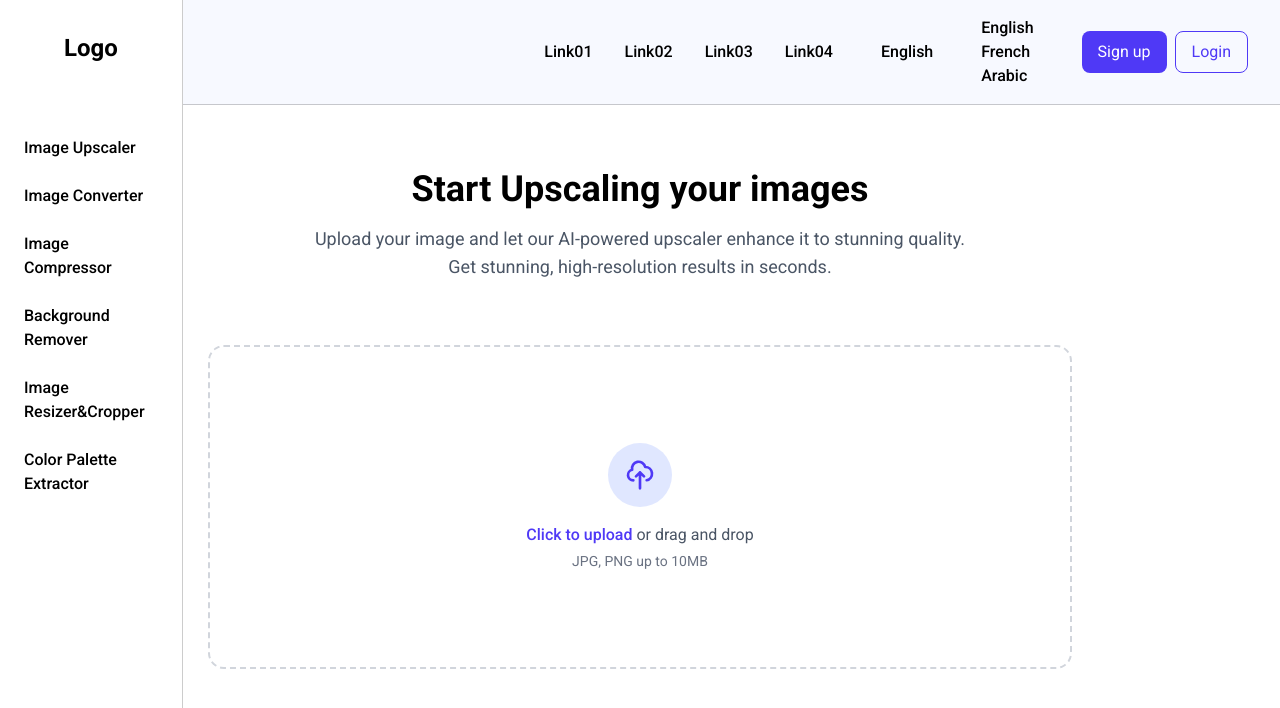
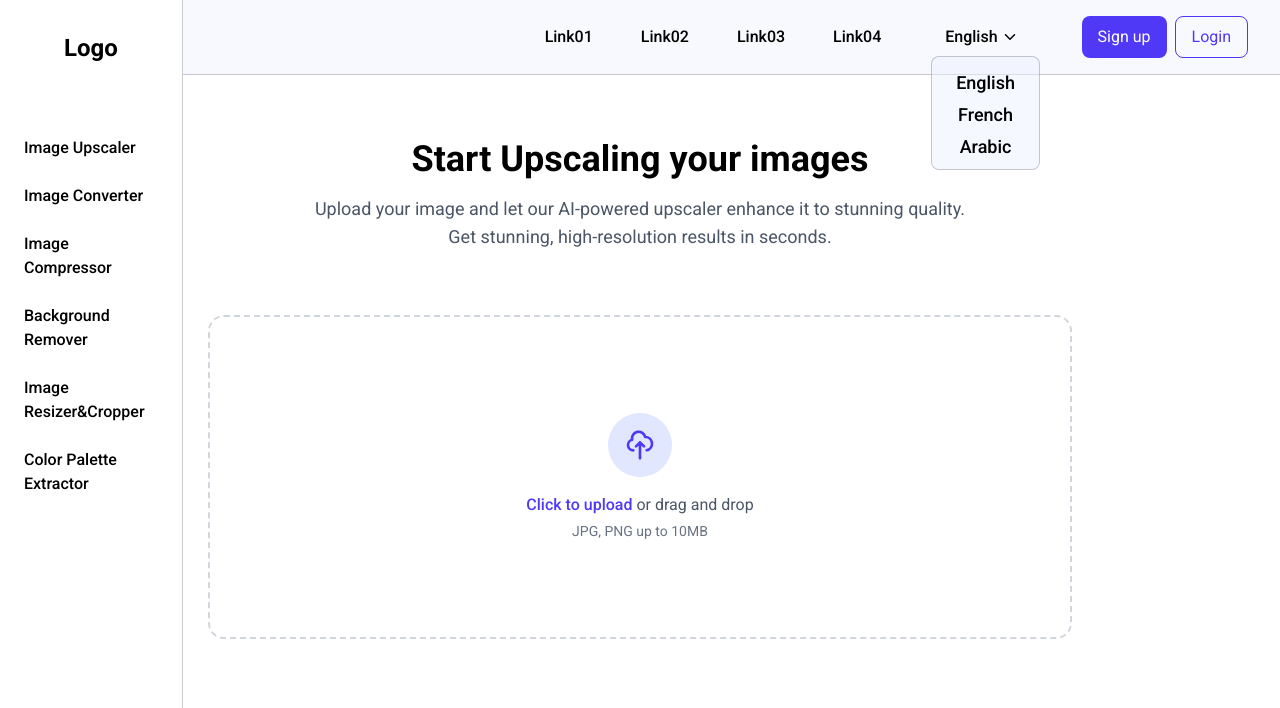
Before and after one commit to theo-code1/Nestle-forge, a React (Vite) app: page / in a window 1280 px wide. Both pictures are taken after a click on the button "English". Shown: the top 708 px of the page. Built offline with nearby package versions, Linux system fonts and the light colour scheme.

Commit message:
create Side bar, Nav bar, and Upscaler section

```diff
--- a/src/Components/Icons/DropArrow.jsx
+++ b/src/Components/Icons/DropArrow.jsx
@@ -1,5 +1,17 @@
-function IoIosArrowDown(props) {
-  return <svg stroke="currentColor" fill="currentColor" strokeWidth={0} viewBox="0 0 512 512" height="1em" width="1em" {...props}><path d="M256 294.1L383 167c9.4-9.4 24.6-9.4 33.9 0s9.3 24.6 0 34L273 345c-9.1 9.1-23.7 9.3-33.1.7L95 201.1c-4.7-4.7-7-10.9-7-17s2.3-12.3 7-17c9.4-9.4 24.6-9.4 33.9 0l127.1 127z" /></svg>;
+function IoIosArrowDown({className}) {
+  return (
+    <svg
+    className={`text-2xl-black hover:text-indigo-600 transition-all duration-150 ${className}`}
+      stroke="currentColor"
+      fill="currentColor"
+      strokeWidth={0}
+      viewBox="0 0 512 512"
+      height="1em"
+      width="1em"
+    >
+      <path d="M256 294.1L383 167c9.4-9.4 24.6-9.4 33.9 0s9.3 24.6 0 34L273 345c-9.1 9.1-23.7 9.3-33.1.7L95 201.1c-4.7-4.7-7-10.9-7-17s2.3-12.3 7-17c9.4-9.4 24.6-9.4 33.9 0l127.1 127z" />
+    </svg>
+  );
 }
 
 export default IoIosArrowDown;
--- a/src/Components/Navbar.jsx
+++ b/src/Components/Navbar.jsx
@@ -1,24 +1,37 @@
 import React from 'react'
-
+import DropArrow from '../Components/Icons/DropArrow'
 const Navbar = () => {
 
     const [selectedLanguage, setSelectedLanguage] = React.useState('English')
+    const [isDropdownOpen, setIsDropdownOpen] = React.useState(false)
 
     const languageOptions = ['English', 'French', 'Arabic']
+
   return (
-    <nav className='w-6/7 flex gap-12 bg-indigo-50/50 border-b border-b-black/20 justify-end items-center py-4 px-8 '>
-        <ul className='flex gap-8 '>
+    <nav className='relative w-6/7 flex gap-16 bg-indigo-50/50 border-b border-b-black/20 justify-end items-center py-4 px-8 '>
+        <ul className='flex gap-12 '>
             <li className='text-[16px] font-medium transition-all duration-150 hover:text-indigo-600'><a href="#">Link01</a></li>
             <li className='text-[16px] font-medium transition-all duration-150 hover:text-indigo-600'><a href="#">Link02</a></li>
             <li className='text-[16px] font-medium transition-all duration-150 hover:text-indigo-600'><a href="#">Link03</a></li>
             <li className='text-[16px] font-medium transition-all duration-150 hover:text-indigo-600'><a href="#">Link04</a></li>
         </ul>
-        <button className='text-[16px] font-medium transition-all duration-150 hover:text-indigo-600'>{selectedLanguage}</button>
-        <ul>
+        <button onClick={() => setIsDropdownOpen(!isDropdownOpen)} className='group flex items-center gap-1 text-[16px] font-medium transition-all duration-150 hover:text-indigo-600'>{selectedLanguage} <DropArrow className='group-hover:text-indigo-600'/></button>
+        {isDropdownOpen && <ul className='absolute top-14 right-60 text-center flex-col gap-2 transition-all duration-100 px-2 pt-3 pb-1 bg-indigo-50/50 rounded-lg border border-black/20'>
             {languageOptions.map((option, index) => (
-                <li key={index} className='text-[16px] font-medium transition-all duration-150 hover:text-indigo-600'><a href="#">{option}</a></li>
+                <li
+                key={index}
+                onClick={() => {
+                    setSelectedLanguage(option);
+                    setIsDropdownOpen(false);
+                  }}
+                className='mb-1'>
+                    <a href='#'
+                        className='text-lg text-center font-medium transition-all duration-150 px-4 py-1 rounded-md hover:text-white hover:bg-indigo-600'>
+                        {option}
+                    </a>
+                </li>
             ))}
-        </ul>
+        </ul>}
         {/* {languageOptions.map((option, index) => (
             <option
             key={index}
@@ -29,8 +42,8 @@ const Navbar = () => {
 
         ))} */}
         <div className="login-buttons flex gap-2">
-            <button className='bg-indigo-600 text-white px-4 py-2 rounded-lg' type='submit'>Sign up</button>
-            <button className='border border-indigo-600 text-indigo-600 px-4 py-2 rounded-lg' type='submit'>Login</button>
+            <button className='bg-indigo-600 text-white px-4 py-2 rounded-lg hover:brightness-90 active:brightness-80 transition-all duration-150' type='submit'>Sign up</button>
+            <button className='border border-indigo-600 text-indigo-600 px-4 py-2 rounded-lg hover:bg-indigo-50 active:bg-indigo-100 transition-all duration-150' type='submit'>Login</button>
         </div>
     </nav>
   )
```
